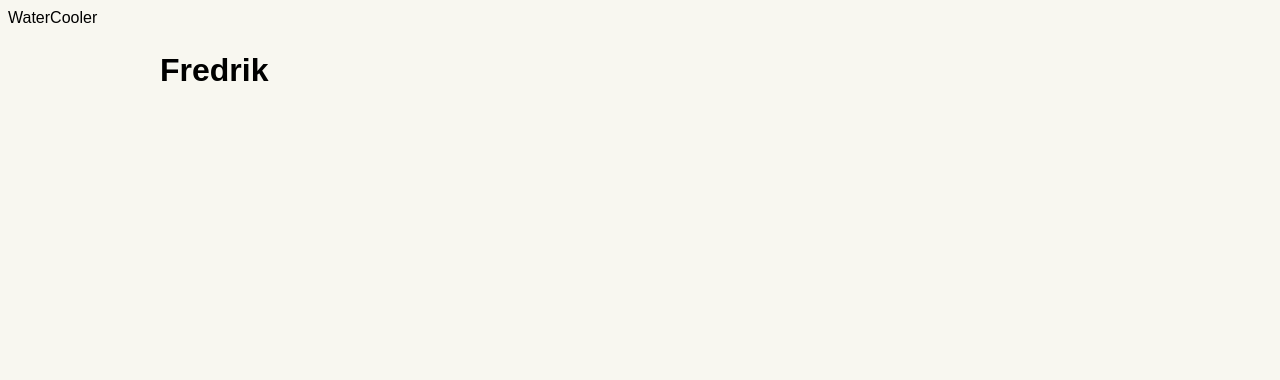
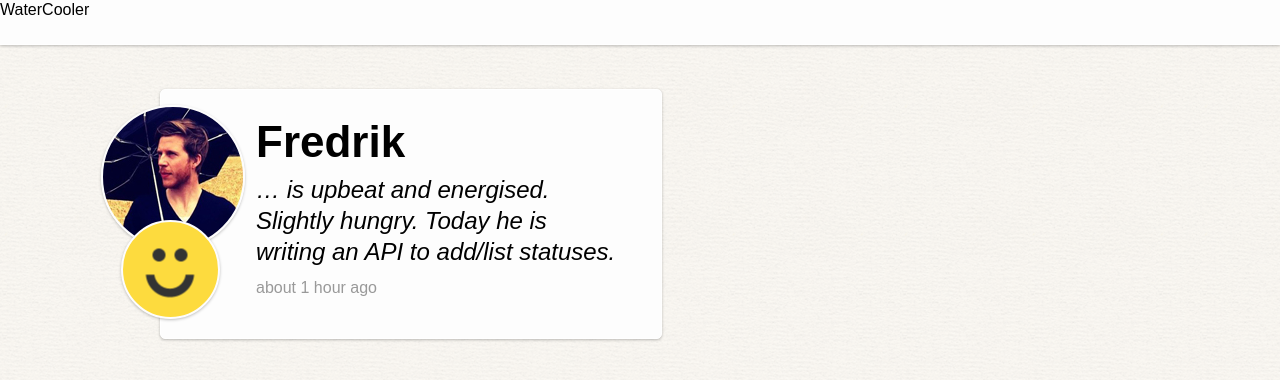
Before and after one commit to fredrik/watercooler, a plain HTML site: page hipflask/templates/browser.html in a window 1280 px wide. Drawn offline with Linux system fonts and the light colour scheme.

Commit message:
Some styling

```diff
--- a/hipflask/static/less/1024.less
+++ b/hipflask/static/less/1024.less
@@ -1,4 +1,12 @@
 @media only screen and (min-width: 1023px) {
+
+    header {
+        height: 44px;
+        background: @white;
+        border-bottom: 1px solid #ffffff;
+        .box-shadow();
+        margin-bottom: 44px;
+        }
 
     #main {
         width: 960px;
@@ -8,8 +16,78 @@
 
     .person {
          width: 440px;
-         padding: 20px;
+         padding: 20px 40px 20px 20px;
          float: left;
+         .border-radius();
+         position: relative;
+         border: 1px solid #ffffff;
+
+         .avatar {
+             width: 140px;
+             height: 140px;
+             .border-radius(100px);
+             border: 2px solid @white;
+             .box-shadow();
+             position: absolute;
+             left: -60px;
+             top: 15px;
+             }
+
+         .face {
+             width: 95px;
+             height: 95px;
+             .border-radius(100px);
+             border: 2px solid @white;
+             .box-shadow();
+             position: absolute;
+             left: -40px;
+             top: 130px;
+
+
+             &.happy {
+                 background-image: url(/static/img/happy.png);
+                 background-position: center;
+                 background-color: #fddb3e;
+                 }
+
+             }
+
+         .status {
+             margin-left: 75px;
+
+             h1 {
+                 font-size: 44px;
+                 line-height: 1;
+                 margin: 10px 0 10px 0 ;
+                 padding: 0 0 0 0;
+                 }
+
+             .dateline {
+                 display: block;
+                 font-weight: 300;
+                 font-size: 16px;
+                 color: @grey;
+                 margin: 0 0 20px 0;
+                 }
+
+             blockquote {
+                 font-size: 24px;
+                 margin: 0 0 10px 0;
+                 padding: 0 0 0 0;
+                 font-style: italic;
+
+                 }
+
+             }
+
+         .interact {
+             position: absolute;
+             bottom: 0px;
+             left: 0px;
+             right: 0px;
+             height: 30px;
+             }
+
         }
 
     }
--- a/hipflask/static/less/320.less
+++ b/hipflask/static/less/320.less
@@ -1,6 +1,7 @@
 /* Global */
 body {
     background-color: @base;
+    background-image: url(/static/img/noise.png);
     .omnes;
     }
 
@@ -12,8 +13,9 @@ body {
     background: @white;
     .box-shadow();
 
-    h1 {
-
+    .avatar {
+        background-position: center;
+        background-repeat: no-repeat;
         }
 
     }
--- a/hipflask/static/less/colours.less
+++ b/hipflask/static/less/colours.less
@@ -1,8 +1,9 @@
 /* Basic UI colours */
 @base:     #f8f7f0;
-@white:    #fefefe;
+@white:    #fdfdfd;
 @black:    #222222;
-
+@grey:     #999999;
+@uigrey:   #f5f5f5;
 
 /* Emotion colours */
 
--- a/hipflask/static/less/reset.less
+++ b/hipflask/static/less/reset.less
@@ -39,11 +39,18 @@ audio:not([controls]) {
 // Base settings
 // -------------------------
 
+
 html {
   font-size: 100%;
   -webkit-text-size-adjust: 100%;
       -ms-text-size-adjust: 100%;
+      padding: 0px;
 }
+body {
+    padding: 0px;
+    margin: 0px;
+}
+
 // Focus states
 a:focus {
   .tab-focus();
--- a/hipflask/templates/browser.html
+++ b/hipflask/templates/browser.html
@@ -27,34 +27,38 @@
 
     <div id="main">
 
-        <div class="person-a">
+        <div class="person">
 
-            <div class="clearfix">
+                <div class="interact">
 
-                <div class="avatar">
 
                 </div>
 
-                <div class="face">
+                <div class="avatar" style="background-image:url(/static/img/fred.jpg);">
+
+                    &nbsp;
 
                 </div>
 
-            </div>
+                <div class="face happy">
 
-            <h1>Fredrik</h1>
-
-            <blockquote>
+                </div>
 
 
+            <div class="status">
 
-            </blockquote>
+                <h1>Fredrik </h1>
 
-            <div class="interact">
+                <blockquote class="quote">&hellip; is upbeat and energised. Slightly hungry. Today he is writing an API to add/list statuses.</blockquote>
+
+                 <span class="dateline">about 1 hour ago</span>
 
 
             </div>
 
-        </div>
+
+
+
 
 
 
```
Also changed, not shown: hipflask/static/img/fred.jpg (added), hipflask/static/img/happy.png (added), hipflask/static/img/noise.png (added).
